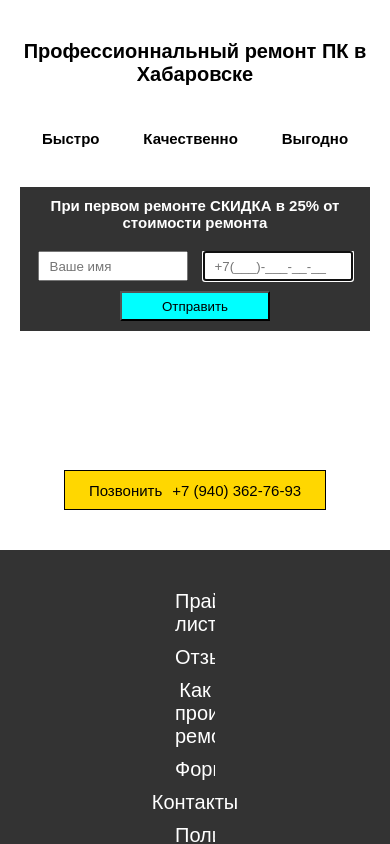
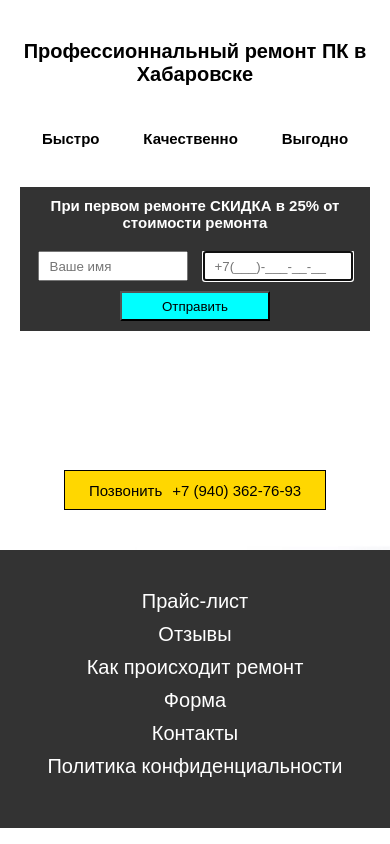
Before and after one commit to NastyaKitt/job18, a plain HTML site: page index.html in a window 390 px wide. Shown: the top 844 px of the page. Drawn offline with Linux system fonts and the light colour scheme; a web font is replaced by a local one.

Commit message:
Add files via upload

```diff
--- a/index.html
+++ b/index.html
@@ -81,7 +81,7 @@
             </a>
         </div>
         <div class="all">
-            <button id="togglePrice">Прайс-лист</button>
+            <button class="allButt" id="togglePrice">Прайс-лист</button>
             <div class="price" id="priceWin">
                 <h1>Расценки</h1>
                 <div class="prices">
@@ -172,7 +172,7 @@
                     </div>
                 </div>
             </div>
-            <button id="toggleReview">Отзывы</button>
+            <button class="allButt" id="toggleReview">Отзывы</button>
             <div class="review" id="reviewWin">
                 <button id="left">-</button>
                 <div class="slider">
@@ -229,7 +229,7 @@
                 </div>
                 <button id="right">+</button>
             </div>
-            <button id="toggleHow">Как происходит ремонт</button>
+            <button class="allButt" id="toggleHow">Как происходит ремонт</button>
             <div class="howRepair" id="howWin">
                 <div class="items">
                     <div class="svg">
@@ -346,7 +346,7 @@
                     </div>
                 </div>
             </div>
-            <button id="toggleForm">Форма</button>
+            <button class="allButt" id="toggleForm">Форма</button>
             <div class="form" id="formWin">
                 <h2>При первом ремонте СКИДКА в 25% от стоимости ремонта</h2>
                 <form action="" method="post">
@@ -365,7 +365,7 @@
                 </form>
             </div>
             <a href="#footer" id="scrollButton"><button>Контакты</button></a>
-            <button id="callPolit1">Политика конфиденциальности</button>
+            <button class="allButt" id="callPolit1">Политика конфиденциальности</button>
         </div>
     </main>
     <footer id="footer" >
```
